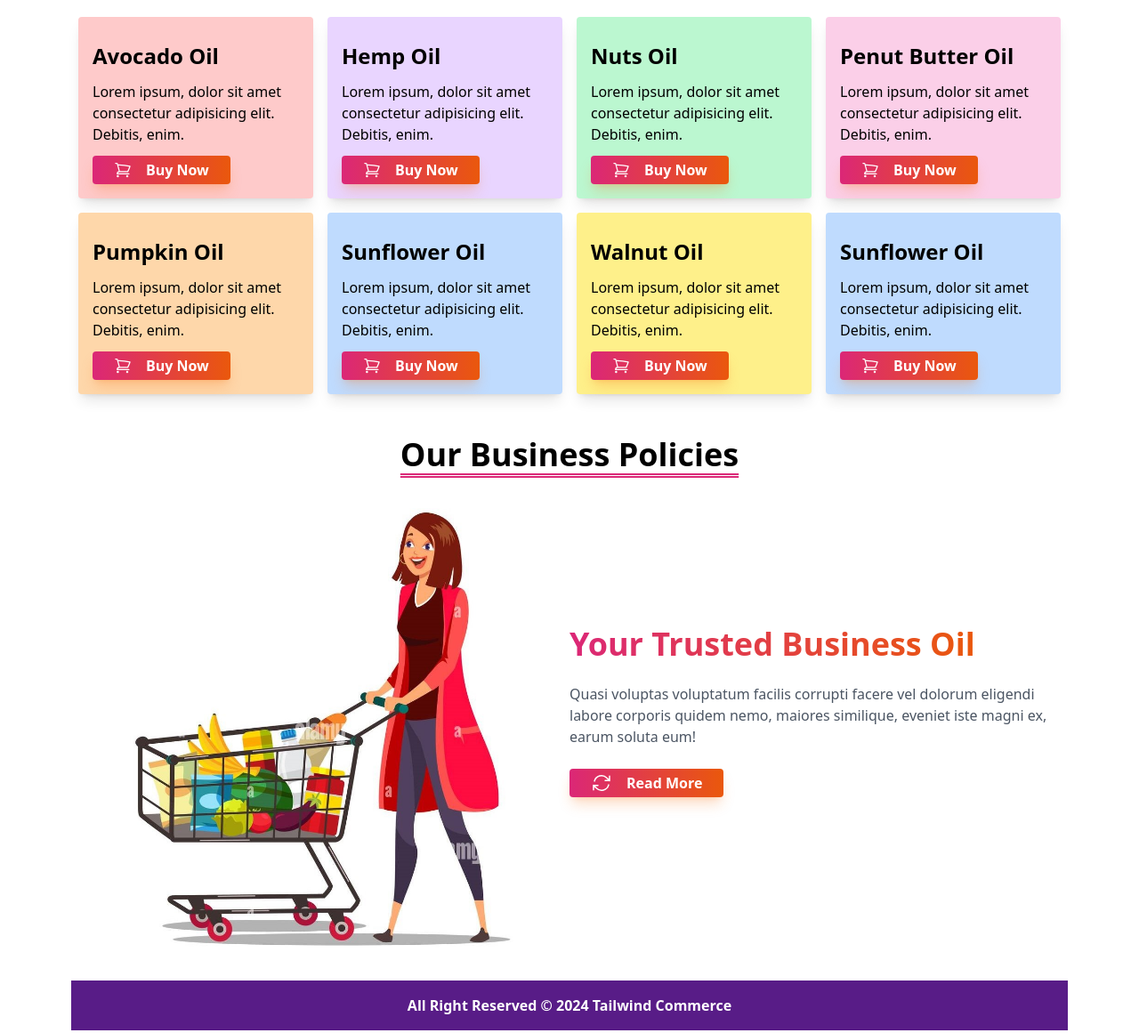
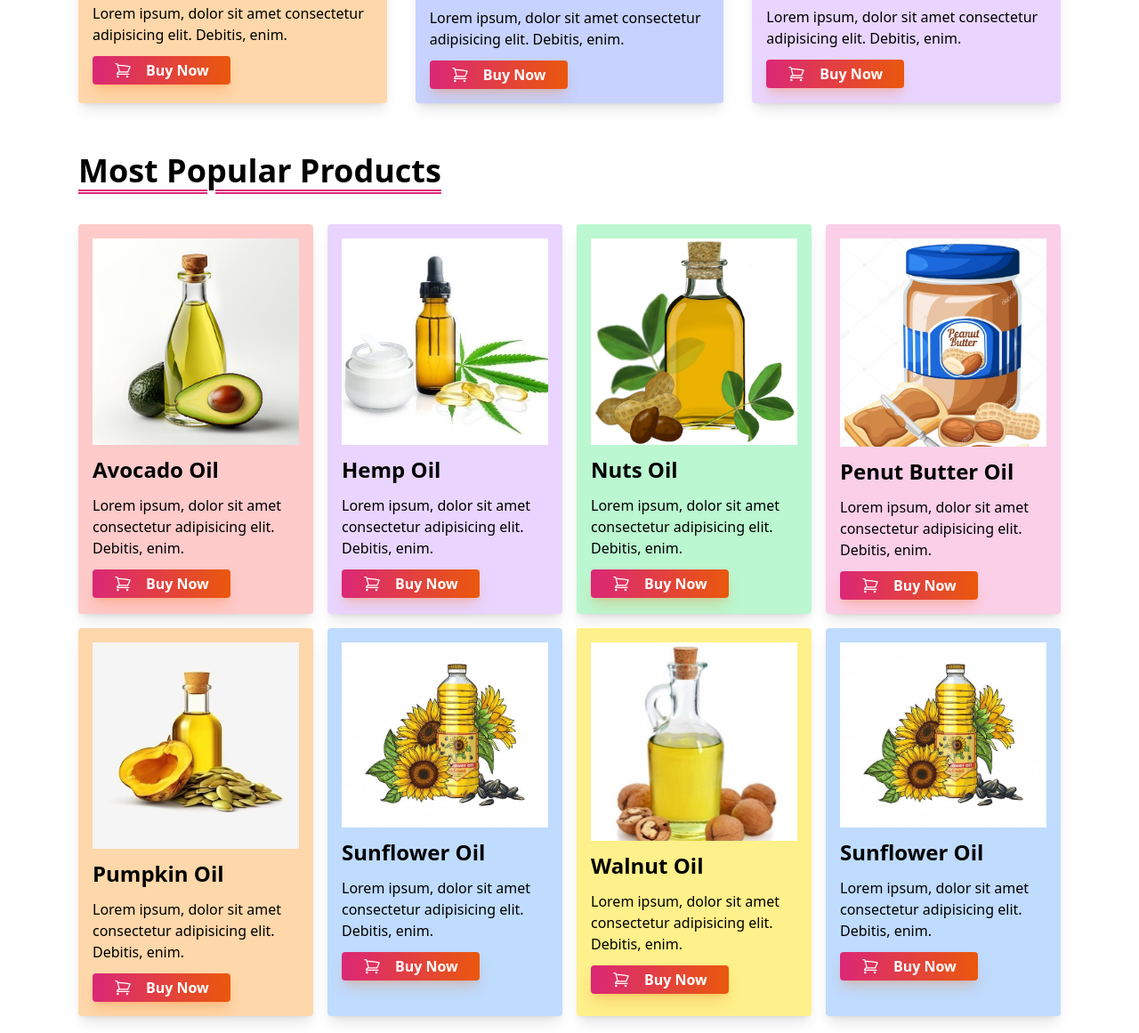
Before and after one commit to Joel-Utpal-Halder/10.T_CSS-Project-Ecommerce_Website, a plain HTML site: page index.html in a window 1280 px wide. Shown: the part 1239-2400 px from the top of the page at 89% size. Drawn offline with nearby package versions, Linux system fonts and the light colour scheme; the site is published under a folder, as on GitHub Pages, so addresses that start at the root find nothing.

Commit message:
Tailwind Ecommerece Wesite Edited

```diff
--- a/index.html
+++ b/index.html
@@ -126,7 +126,7 @@
       </h1>
       <div class="flex justify-center md:flex-nowrap flex-wrap gap-8 mt-10">
         <div class="bg-orange-200 p-4 space-y-3 rounded shadow-lg">
-          <img class="w-72 mx-auto" src="/img/coconut oil.jpeg" alt="" />
+          <img class="w-72 mx-auto" src="./img/coconut oil.jpeg" alt="" />
           <h2 class="text-2xl font-bold">Coconut Oil</h2>
           <p>
             Lorem ipsum, dolor sit amet consectetur adipisicing elit. Debitis,
@@ -155,7 +155,7 @@
           </button>
         </div>
         <div class="bg-indigo-200 p-4 space-y-3 rounded shadow-lg">
-          <img class="w-50 mx-auto" src="/img/penut butter.jpg" alt="" />
+          <img class="w-50 mx-auto" src="./img/penut butter.jpg" alt="" />
           <h2 class="text-2xl font-bold">Penut Butter</h2>
           <p>
             Lorem ipsum, dolor sit amet consectetur adipisicing elit. Debitis,
@@ -184,7 +184,7 @@
           </button>
         </div>
         <div class="bg-purple-200 p-4 space-y-3 rounded shadow-lg">
-          <img class="w-50 mx-auto" src="/img/tea_tree_oil.jpg" alt="" />
+          <img class="w-50 mx-auto" src="./img/tea_tree_oil.jpg" alt="" />
           <h2 class="text-2xl font-bold">Tea Tree Oil</h2>
           <p>
             Lorem ipsum, dolor sit amet consectetur adipisicing elit. Debitis,
@@ -224,7 +224,7 @@
       </h1>
       <div class="grid md:grid-cols-4 gap-8 md:gap-4 mt-10">
         <div class="bg-red-200 p-4 space-y-3 rounded shadow-lg">
-          <img class="w-72 mx-auto" src="/img/avocado_oil.jpg" alt="" />
+          <img class="w-72 mx-auto" src="./img/avocado_oil.jpg" alt="" />
           <h2 class="text-2xl font-bold">Avocado Oil</h2>
           <p>
             Lorem ipsum, dolor sit amet consectetur adipisicing elit. Debitis,
@@ -253,7 +253,7 @@
           </button>
         </div>
         <div class="bg-purple-200 p-4 space-y-3 rounded shadow-lg">
-          <img class="w-80 mx-auto" src="/img/hemp_oil.jpg" alt="" />
+          <img class="w-80 mx-auto" src="./img/hemp_oil.jpg" alt="" />
           <h2 class="text-2xl font-bold">Hemp Oil</h2>
           <p>
             Lorem ipsum, dolor sit amet consectetur adipisicing elit. Debitis,
@@ -282,7 +282,7 @@
           </button>
         </div>
         <div class="bg-green-200 p-4 space-y-3 rounded shadow-lg">
-          <img class="w-50 mx-auto" src="/img/nuts_oil.jpg" alt="" />
+          <img class="w-50 mx-auto" src="./img/nuts_oil.jpg" alt="" />
           <h2 class="text-2xl font-bold">Nuts Oil</h2>
           <p>
             Lorem ipsum, dolor sit amet consectetur adipisicing elit. Debitis,
@@ -311,7 +311,7 @@
           </button>
         </div>
         <div class="bg-pink-200 p-4 space-y-3 rounded shadow-lg">
-          <img class="w-50 mx-auto" src="/img/penut_butter.jpg" alt="" />
+          <img class="w-50 mx-auto" src="./img/penut_butter.jpg" alt="" />
           <h2 class="text-2xl font-bold">Penut Butter Oil</h2>
           <p>
             Lorem ipsum, dolor sit amet consectetur adipisicing elit. Debitis,
@@ -340,7 +340,7 @@
           </button>
         </div>
         <div class="bg-orange-200 p-4 space-y-3 rounded shadow-lg">
-          <img class="w-50 mx-auto" src="/img/pumpkin_oil.avif" alt="" />
+          <img class="w-50 mx-auto" src="./img/pumpkin_oil.avif" alt="" />
           <h2 class="text-2xl font-bold">Pumpkin Oil</h2>
           <p>
             Lorem ipsum, dolor sit amet consectetur adipisicing elit. Debitis,
@@ -369,7 +369,7 @@
           </button>
         </div>
         <div class="bg-blue-200 p-4 space-y-3 rounded shadow-lg">
-          <img class="w-50 mx-auto" src="/img/sunflower_oil.jpg" alt="" />
+          <img class="w-50 mx-auto" src="./img/sunflower_oil.jpg" alt="" />
           <h2 class="text-2xl font-bold">Sunflower Oil</h2>
           <p>
             Lorem ipsum, dolor sit amet consectetur adipisicing elit. Debitis,
@@ -398,7 +398,7 @@
           </button>
         </div>
         <div class="bg-yellow-200 p-4 space-y-3 rounded shadow-lg">
-          <img class="w-45 mx-auto" src="/img/walnut_oil.jpg" alt="" />
+          <img class="w-45 mx-auto" src="./img/walnut_oil.jpg" alt="" />
           <h2 class="text-2xl font-bold">Walnut Oil</h2>
           <p>
             Lorem ipsum, dolor sit amet consectetur adipisicing elit. Debitis,
@@ -427,7 +427,7 @@
           </button>
         </div>
         <div class="bg-blue-200 p-4 space-y-3 rounded shadow-lg">
-          <img class="w-70 mx-auto" src="/img/sunflower_oil.jpg" alt="" />
+          <img class="w-70 mx-auto" src="./img/sunflower_oil.jpg" alt="" />
           <h2 class="text-2xl font-bold">Sunflower Oil</h2>
           <p>
             Lorem ipsum, dolor sit amet consectetur adipisicing elit. Debitis,
@@ -467,7 +467,7 @@
       </h1>
       <div class="flex justify-between items-center md:flex-nowrap flex-wrap">
         <div class="md:w-1/2 mx-auto w-full">
-      <img class="w-full mt-10" src="img/delivary.jpg" alt="Shop Image" />
+          <img class="w-full mt-10" src="./img/delivary.jpg" alt="Shop Image" />
         </div>
         <div class="space-y-6 text-center md:text-left md:w-1/2 w-full">
           <span
@@ -484,8 +484,19 @@
           <button
             class="bg-gradient-to-r from-pink-600 to-orange-600 py-1 px-6 text-white font-bold rounded shadow-lg shadow-orange-500/25 flex items-center mx-auto md:ml-0"
           >
-      <svg xmlns="http://www.w3.org/2000/svg" fill="none" viewBox="0 0 24 24" stroke-width="1.5" stroke="currentColor" class="size-6">
-        <path stroke-linecap="round" stroke-linejoin="round" d="M16.023 9.348h4.992v-.001M2.985 19.644v-4.992m0 0h4.992m-4.993 0 3.181 3.183a8.25 8.25 0 0 0 13.803-3.7M4.031 9.865a8.25 8.25 0 0 1 13.803-3.7l3.181 3.182m0-4.991v4.99" />
+            <svg
+              xmlns="http://www.w3.org/2000/svg"
+              fill="none"
+              viewBox="0 0 24 24"
+              stroke-width="1.5"
+              stroke="currentColor"
+              class="size-6"
+            >
+              <path
+                stroke-linecap="round"
+                stroke-linejoin="round"
+                d="M16.023 9.348h4.992v-.001M2.985 19.644v-4.992m0 0h4.992m-4.993 0 3.181 3.183a8.25 8.25 0 0 0 13.803-3.7M4.031 9.865a8.25 8.25 0 0 1 13.803-3.7l3.181 3.182m0-4.991v4.99"
+              />
             </svg>
             <span class="ml-4">Read More</span>
           </button>
@@ -495,10 +506,10 @@
 
     <!-- Footer Section-->
     <div class="mt-8 bg-purple-900">
-    <p class="text-white text-center font-bold p-4">All Right Reserved &copy; 2024 Tailwind Commerce</p>
+      <p class="text-white text-center font-bold p-4">
+        All Right Reserved &copy; 2024 Tailwind Commerce
+      </p>
     </div>
-
-
 
     <!-- Link with Tailwind CSS CDN; from Tailwind CSS Website-> 'installation'-> 'Play CDN'-> copy and paste the below link -->
     <script class="w-full" src="https://cdn.tailwindcss.com"></script>
```
Lines whose indentation alone changed are shown as unchanged.
